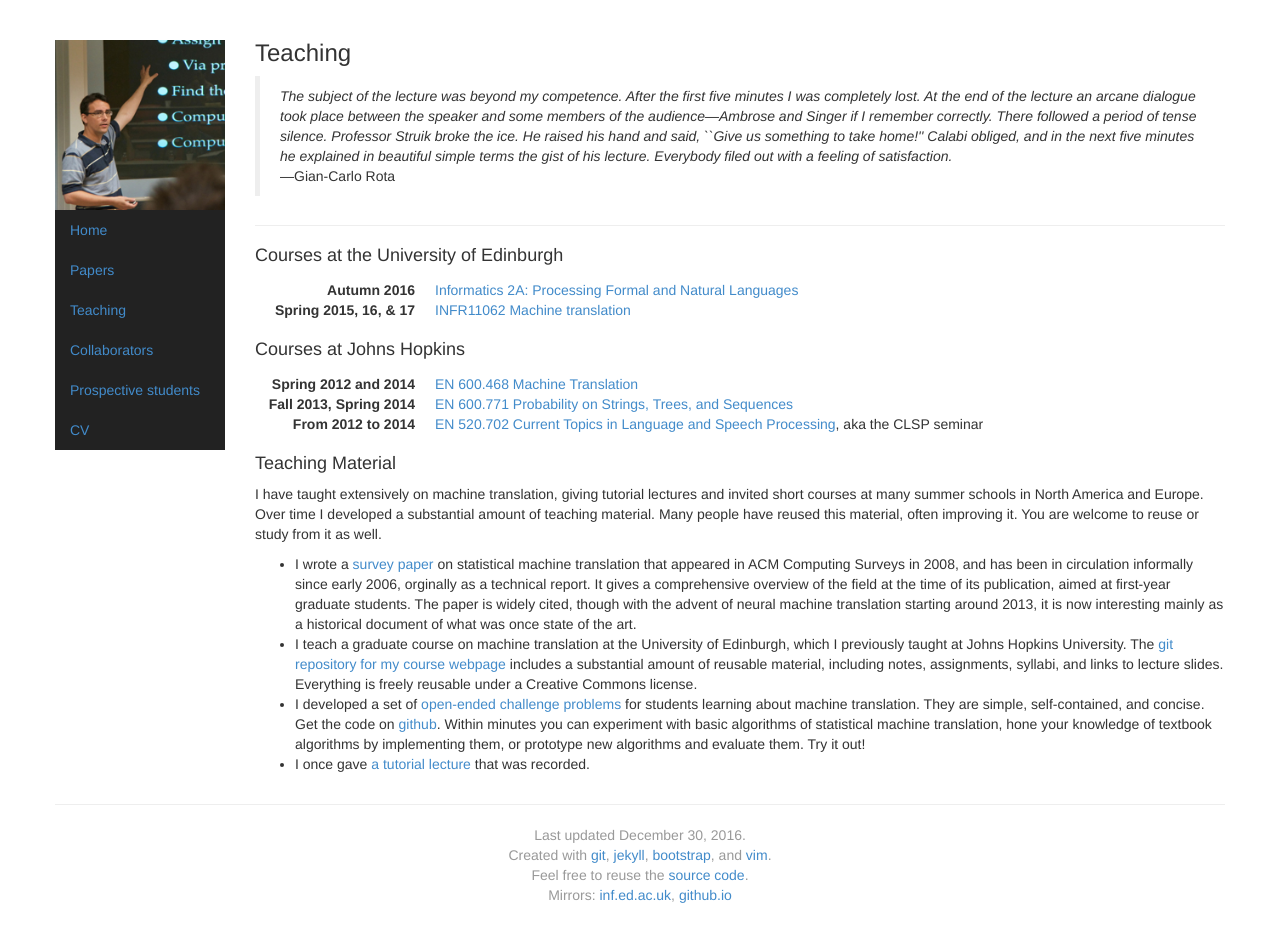
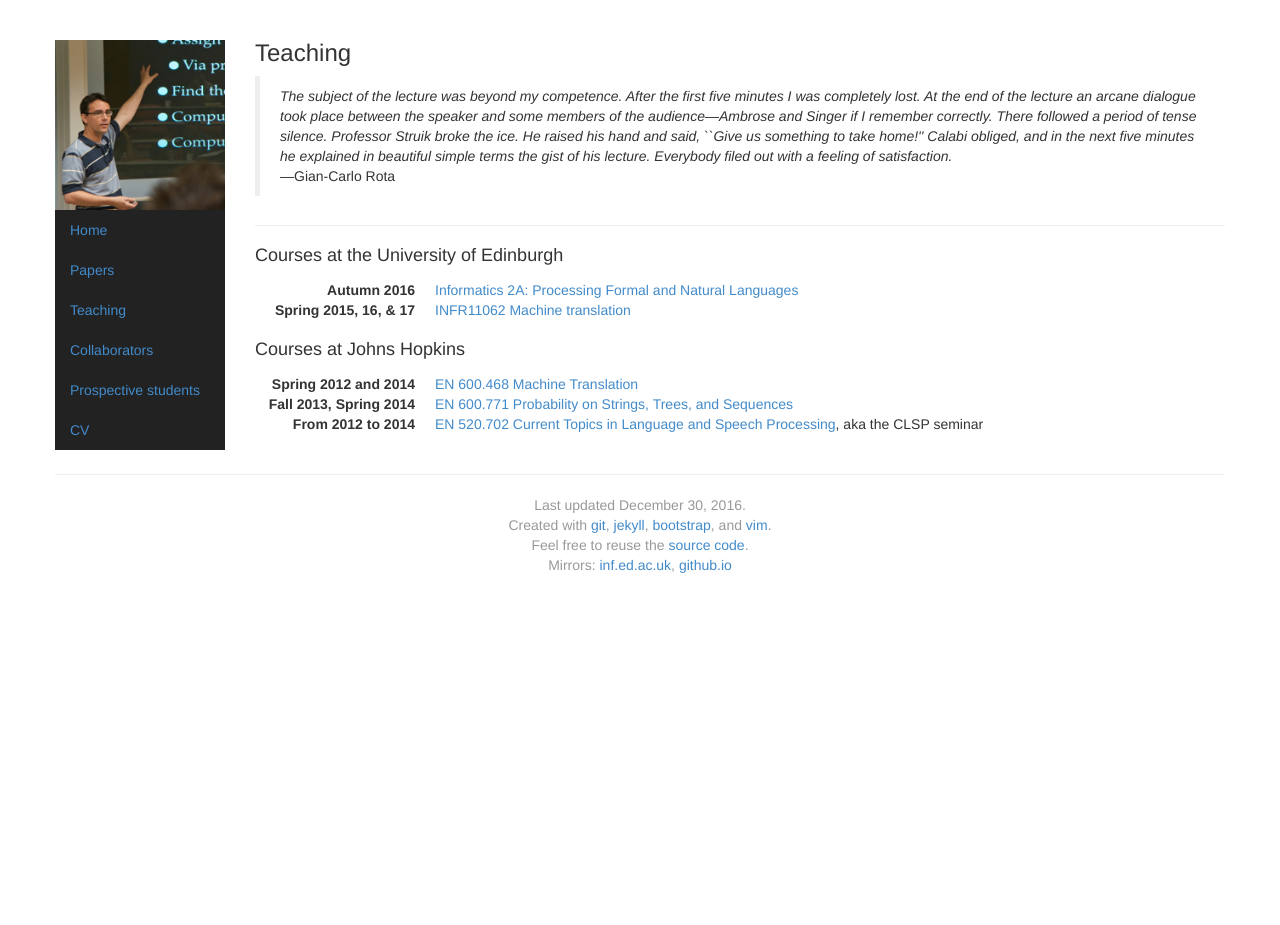
Before and after one commit to alopez/alopez.github.com, a Jekyll site: the page built from teaching.html, in a window 1280 px wide. Built offline with Jekyll 4.4.1, drawn with Linux system fonts in a browser that asks for light colours; after the commit the page ends 900 px from its top, so only the background shows below that.

Commit message:
Remove old teaching stuff

```diff
--- a/teaching.html
+++ b/teaching.html
@@ -26,38 +26,3 @@ picture: teaching
   <dt>Fall 2013, Spring 2014</dt><dd><a href="https://piazza.com/jhu/fall2013/en600771/home">EN 600.771 Probability on Strings, Trees, and Sequences</a></dd>
   <dt>From 2012 to 2014</dt><dd><a href="http://www.clsp.jhu.edu/seminars/">EN 520.702 Current Topics in Language and Speech Processing</a>, aka the CLSP seminar</dd>
 </dl>
-
-<h4>Teaching Material</h4>
-<p>I have taught extensively on machine translation, giving tutorial
-  lectures and invited short courses at many summer schools in
-  North America and Europe. Over time I developed a substantial amount
-  of teaching material. Many people have reused this material, often
-  improving it. You are welcome to reuse or study from it as well.
-</p>
-
-<ul>
-  <li>I wrote a <a href="http://www.cs.jhu.edu/~alopez/papers/survey.pdf">survey paper</a>
-    on statistical machine translation that appeared in ACM Computing Surveys in 2008,
-    and has been in circulation informally since early 2006, orginally as a technical report. It gives a
-    comprehensive overview of the field at the time of its publication, aimed at first-year graduate students.
-    The paper is widely cited, though with the advent of neural machine translation
-    starting around 2013, it is now interesting mainly as a historical document
-    of what was once state of the art.
-  </li>
-  <li>I teach a graduate course on machine translation at the University
-    of Edinburgh, which I previously taught at Johns Hopkins University.
-    The <a href="https://github.com/alopez/mt-class">git repository for
-    my course webpage</a> includes a substantial amount of reusable material,
-    including notes, assignments, syllabi, and links to lecture slides.
-    Everything is freely reusable under a Creative Commons license.
-  </li>
-  <li>I developed a set of <a href="http://alopez.github.io/dreamt/">open-ended challenge problems</a>
-    for students learning about machine translation. They are simple, self-contained, and concise.
-    Get the code on <a href="https://github.com/alopez/dreamt/">github</a>. Within minutes you can experiment with basic algorithms
-    of statistical machine translation, hone your knowledge of textbook algorithms by
-    implementing them, or prototype new algorithms and evaluate them. Try it out!
-  </li>
-  <li>I once gave <a href="http://videolectures.net/clspss09_lopez_mt/">a tutorial lecture</a>
-    that was recorded.
-  </li>
-</ul>
```
